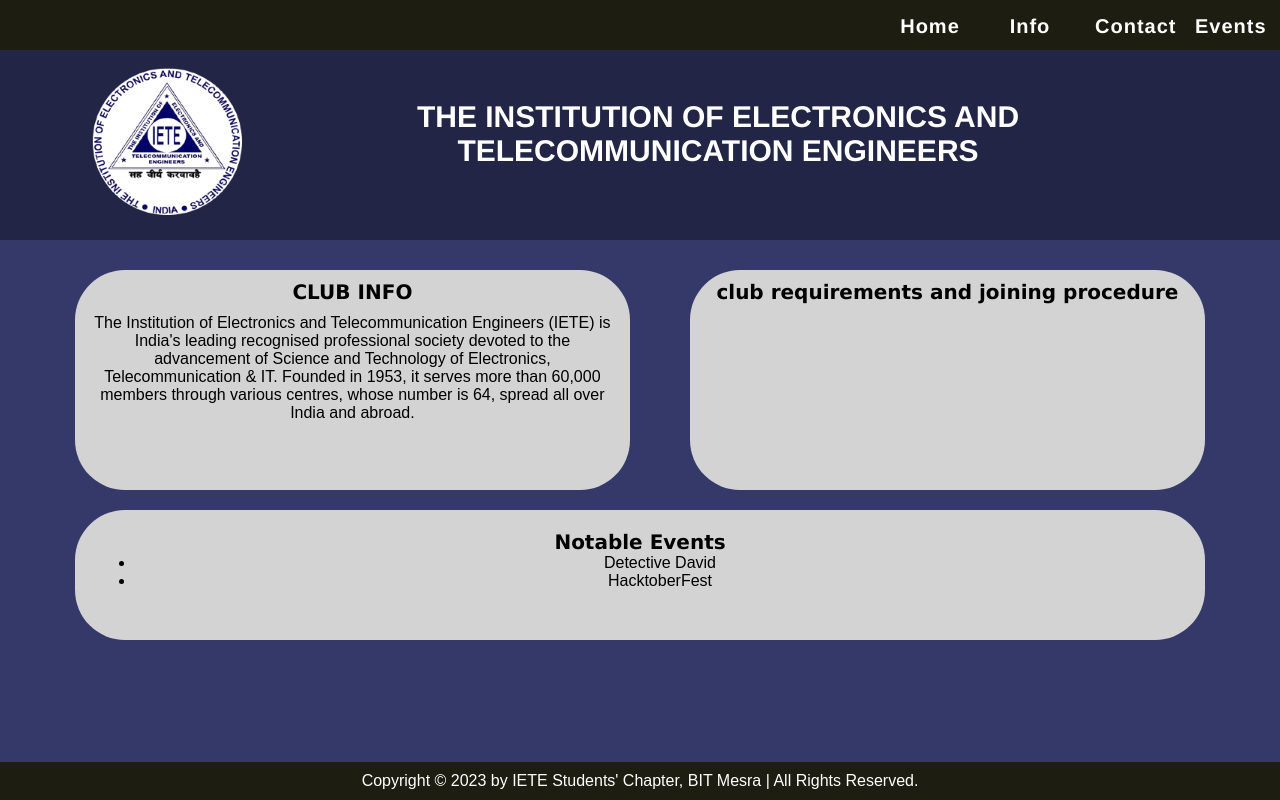
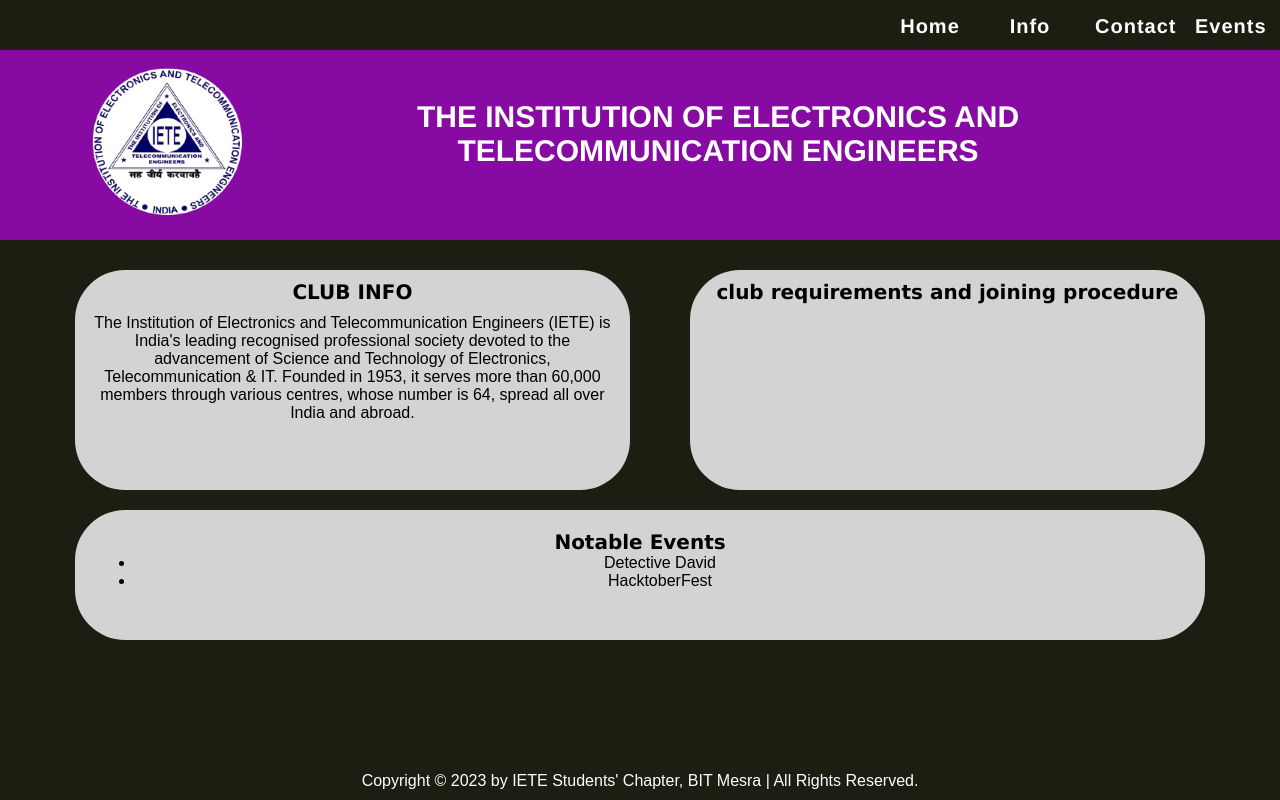
Before and after one commit to parthivghose2919/Hacktoberfest-23, a plain HTML site: page Clubs/IETE/index.html in a window 1280 px wide. Drawn offline with Linux system fonts and the light colour scheme.

Commit message:
Update styles.css

```diff
--- a/Clubs/IETE/styles.css
+++ b/Clubs/IETE/styles.css
@@ -2,7 +2,7 @@
     margin: 0;
 }
 body {
-    background-color: #343969;
+    background-color:#1d1d11;
     font-family: Arial, sans-serif;
 }
 .nav-bar{
@@ -38,7 +38,7 @@ a:hover{
     color: #323946;
 }
 .club-name{
-    background-color: #222546;
+    background-color: rgba(166, 4, 206, 0.774);
     /* border: 2px solid black; */
     height: 180px;
     width: 100%;
```
